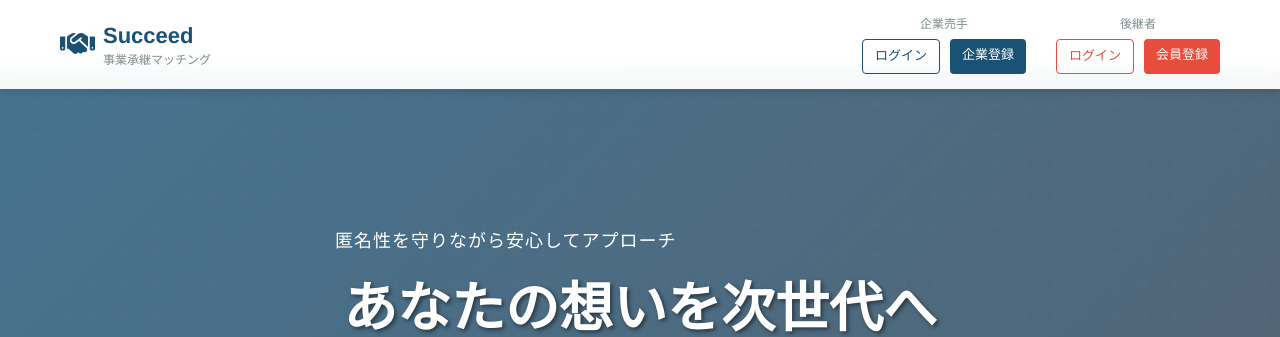
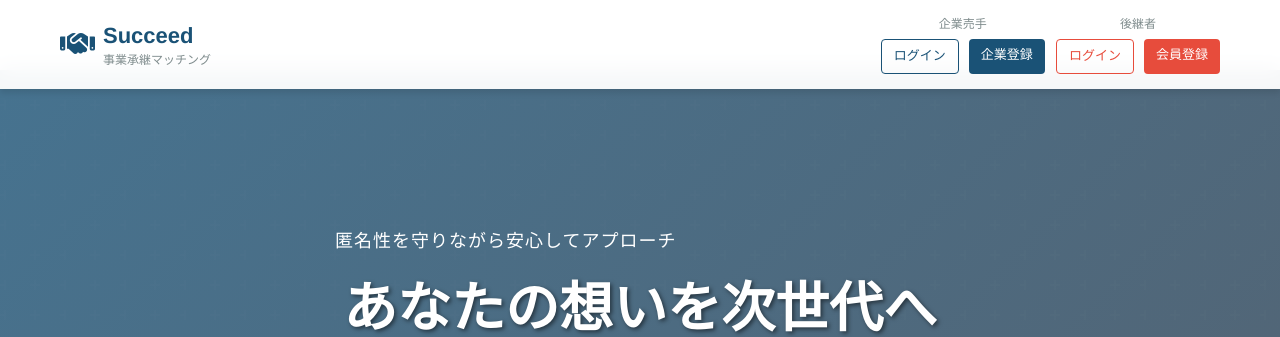
Before and after one commit to TaikiKoko/joinbizmatch, a Flask app: page / in a window 1280 px wide. Shown: the top 337 px of the page. Run offline with Flask 3, Linux system fonts and the light colour scheme; some libraries are stand-ins or nearby versions.

Commit message:
fix: 修正内容の説明

```diff
--- a/app/templates/main/index.html
+++ b/app/templates/main/index.html
@@ -230,6 +230,11 @@
 
         .profile-alert a:hover {
             color: var(--primary-light);
+        }
+
+        .nav-group.seller {
+            position: relative;
+            left: 5mm;
         }
     </style>
 </head>
```
